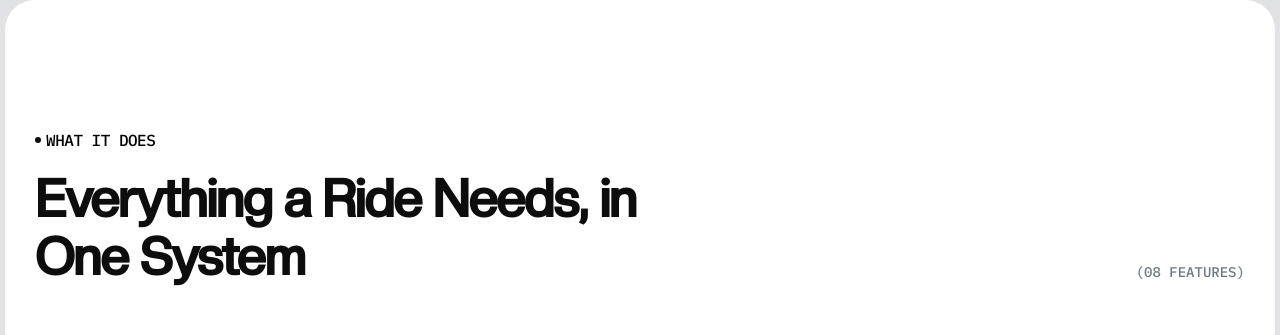
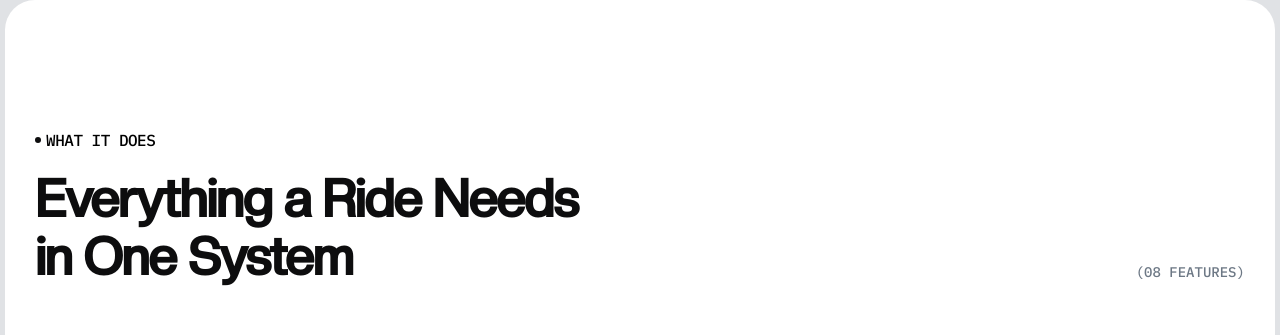
Before and after one commit to ChristianWare/fnf_27, a Next.js app: page /services/booking-software in a window 1280 px wide. Shown: the part 926-1261 px from the top of the page. Built offline with nearby package versions, Linux system fonts and the light colour scheme.

Commit message:
ui updates

```diff
--- a/src/components/BookingPage/WhatItDoes/WhatItDoes.module.css
+++ b/src/components/BookingPage/WhatItDoes/WhatItDoes.module.css
@@ -28,7 +28,7 @@
 }
 
 .heading {
-  max-width: 640px;
+  max-width: 550px;
 }
 
 .count {
--- a/src/components/BookingPage/WhatItDoes/WhatItDoes.tsx
+++ b/src/components/BookingPage/WhatItDoes/WhatItDoes.tsx
@@ -99,7 +99,7 @@ export default function WhatItDoes() {
                 data-reveal
                 data-reveal-style='fade'
               >
-                Everything a Ride Needs, in One System
+                Everything a Ride Needs in One System
               </h2>
             </div>
             <span className={styles.count} data-reveal>
```
